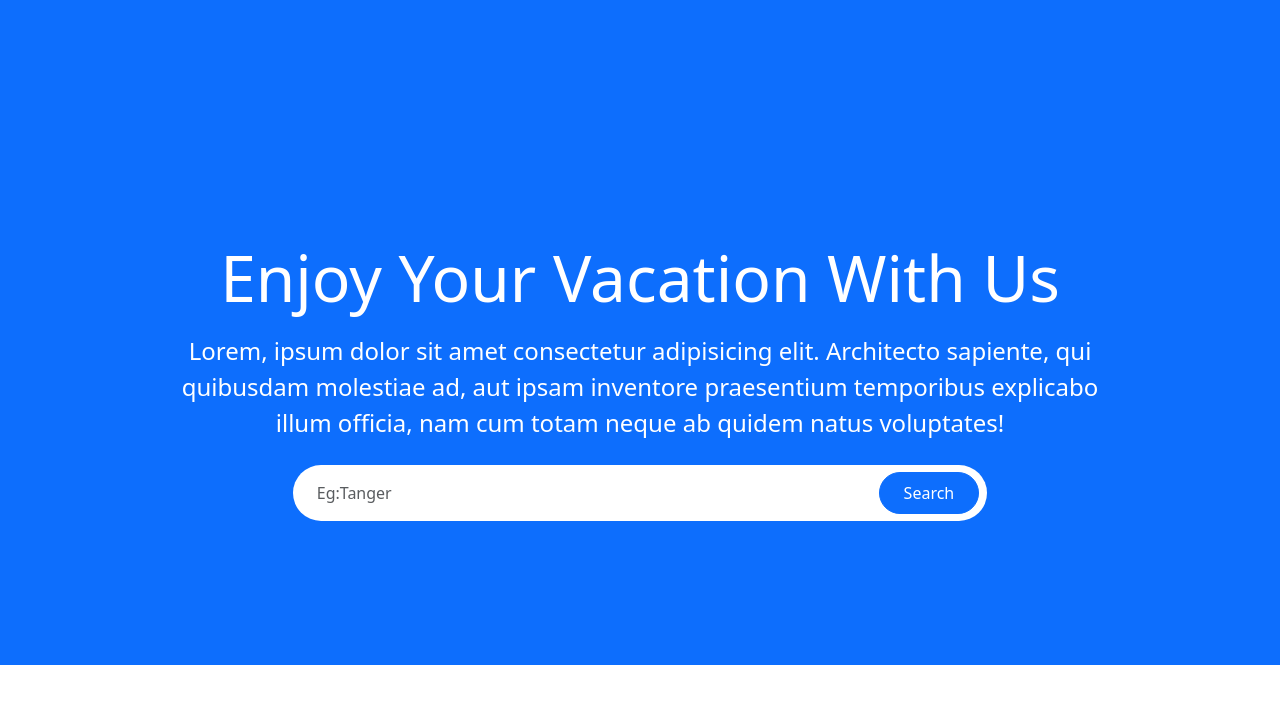
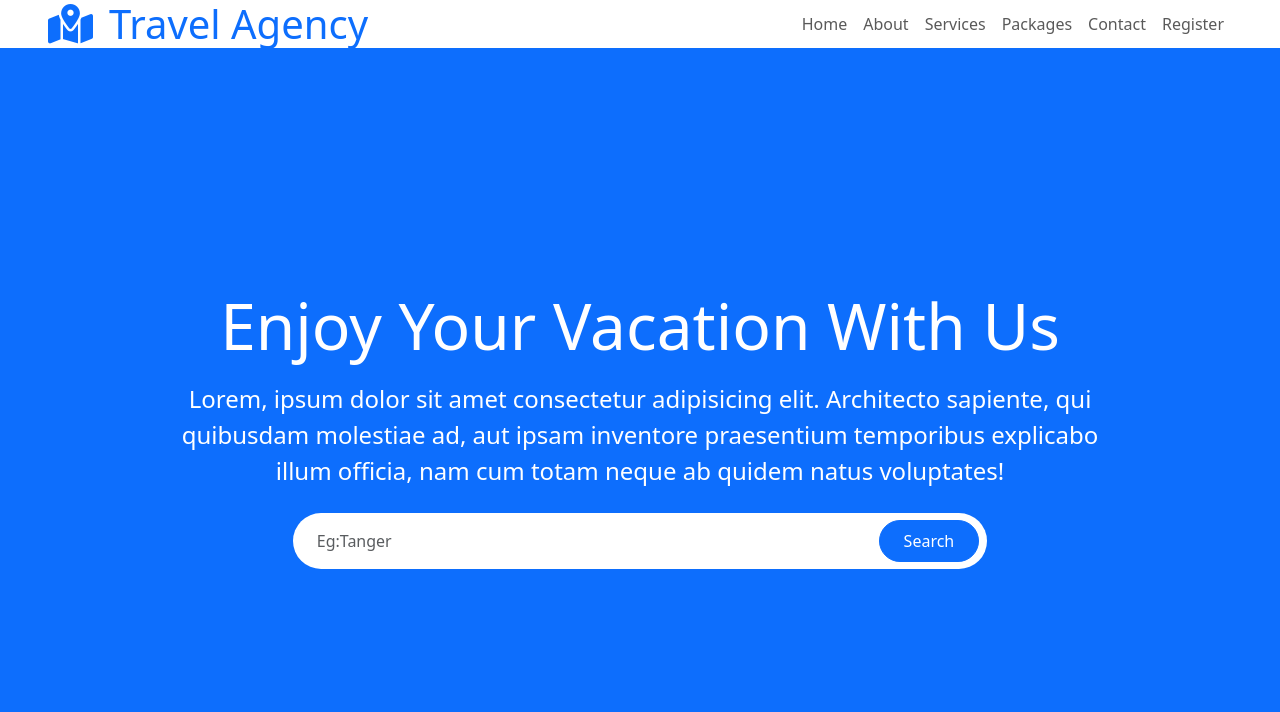
Before and after one commit to ELKABLI-AMINA/fill_rouge, a Laravel app: page / in a window 1280 px wide. Shown: the top 712 px of the page. Run offline with Laravel 10, Linux system fonts and the light colour scheme; parts of the project's set-up code (start-up, migrations or seed data) failed here and were passed over; some libraries are stand-ins or nearby versions.

Commit message:
add_menu_navbar

```diff
--- a/resources/views/home.blade.php
+++ b/resources/views/home.blade.php
@@ -20,6 +20,25 @@
     <!-- navbar -->
 
     <!-- Section -->
+    <nav class="navbar navbar-expand-lg navbar-light px-4 px-lg-5 py-3 py-lg-0">
+     <a href="#" class="navbar-brand p-0">
+       <h1 class="text-primary m-0"> <i class="fa fa-map-marked-alt me-3"></i>Travel Agency</h1>
+     </a>
+     <button class="navbar-toggler" type="button" data-bs-toggle="collapse" data-bs-targer="#">
+        <span class="fa fa-bars"></span>
+     </button>
+     <div class="collapse navbar-collapse" id="navbarCollapse">
+        <div class="navbar-nav ms-auto py-0">
+            <a href="" class="nav-item nav-link">Home</a>
+            <a href="" class="nav-item nav-link">About</a>
+            <a href="" class="nav-item nav-link">Services</a>
+            <a href="" class="nav-item nav-link">Packages</a>
+            <a href="" class="nav-item nav-link">Contact</a>
+            <a href="" class="nav-item nav-link">Register</a>
+
+        </div>
+     </div>
+        </nav>
     <div class="container-fluid position-relative p-0">
         <div class="container-fluid bg-primary py-5 mb-5 hero-header">
            <div class="container py-5">
@@ -45,7 +64,7 @@
             <div class="row g-5">
                 <div class="col-lg-6" style="min-height: 400px;">
                  <div class="position-relative h-100">
-                    <img src="{{ asset('img/bg-1.png') }}" alt="" style="object-fit:cover;" class="img-fluid position-absolute w-100 h-100">
+                    <img src="{{ asset('img/about.jpg') }}" alt="" style="object-fit:cover;" class="img-fluid position-absolute w-100 h-100">
                  </div>
                 </div>
                 <div class="col-lg-6">
@@ -65,9 +84,21 @@
                 <h6 class="section-title bg-white text-center text-primary px-3">Destination</h6>
                 <h1 class="mb-5">Popular Destination</h1>
             </div>
+            <div class="row g-3">
+                <div class=".col-lg-7 col-md-6">
+                    <div class="row g-3">
+                        <div class="col-lg-12 col-md-12">
+                            <a href="" class="d-block position-relative overflow-hidden">
+                                <img src="{{asset('img/kech.jpg')}}" alt="">
+                                <div class="bg-white text-danger fw-bold position-absolute top-0 start-0 m-3 py-1 px-2">
 
+                                </div>
+                            </a>
+                        </div>
+                    </div>
+                </div>
+            </div>
         </div>
-
     </div>
 
 
```
Also changed, not shown: resources/css/app.css (+22 -1 lines), database/migrations/2014_10_12_000000_create_users_table.php, database/migrations/2023_03_01_084534_add_columns_to_users_table.php (deleted), database/migrations/2023_03_01_194801_add_telephone_to_users_table.php (deleted), database/migrations/2023_03_01_195202_add_adress_to_users_table.php (deleted), public/img/about.jpg (added), public/img/bg-1.jpg (added), public/img/kech.jpg (added), public/img/tanger.webp (added).
